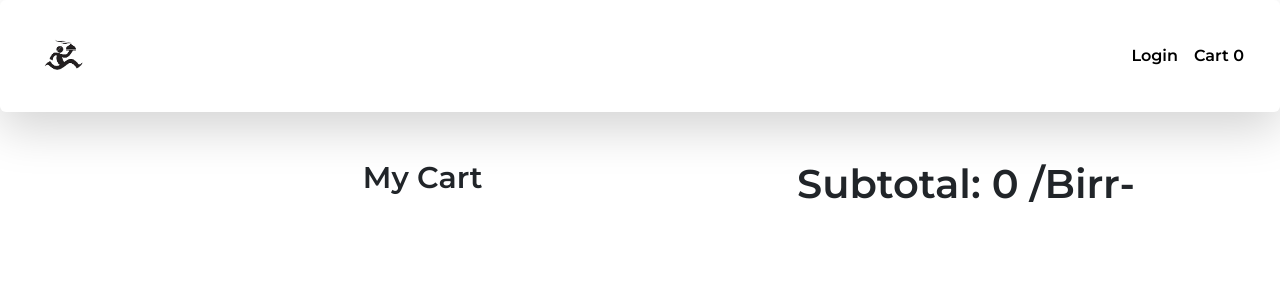
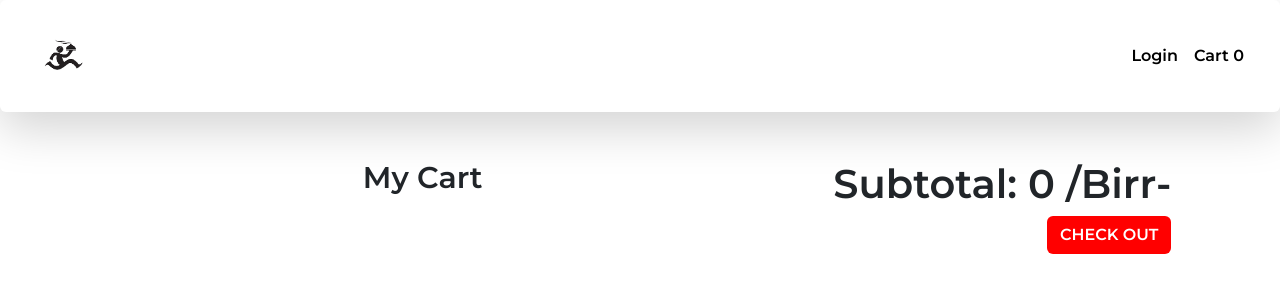
Before and after one commit to Kumilachew-g/food-delivery, a React (Create React App) app in the folder client/: page /cart in a window 1280 px wide. Shown: the top 300 px of the page. Built offline with nearby package versions, Linux system fonts and the light colour scheme.

Commit message:
Update check out button styling

```diff
--- a/client/src/pages/CartPage.jsx
+++ b/client/src/pages/CartPage.jsx
@@ -62,8 +62,9 @@ function CartPage() {
             );
           })}
         </div>
-        <div className='col-md-4'>
+        <div className='col-md-4 text-end'>
           <h2 style={{ fontSize: '40px' }}>Subtotal: {subtotal} /Birr-</h2>
+          <button className='btn'>CHECK OUT</button>
         </div>
       </div>
     </div>
```
